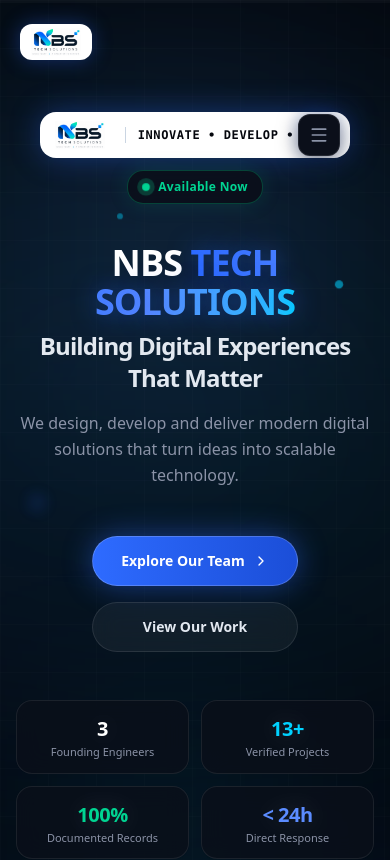
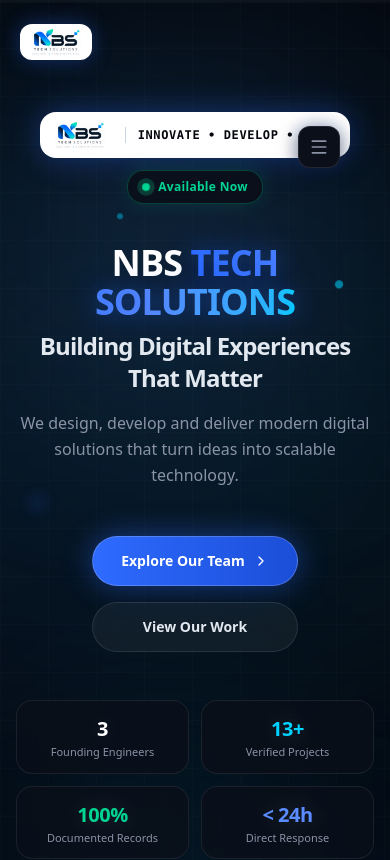
Before and after one commit to Naveen798933/NBS-TECH-SOLUTIONS, a Next.js app: page / in a window 390 px wide. Shown: the top 860 px of the page. Built offline with nearby package versions, Linux system fonts and the light colour scheme.

Commit message:
style(mobile): shift hamburger menu down to top: 126px

```diff
--- a/src/app/globals.css
+++ b/src/app/globals.css
@@ -143,7 +143,7 @@ body {
 @media (max-width: 767px) {
   .mobile-hamburger-btn {
     position: absolute !important;
-    top: 114px !important;
+    top: 126px !important;
     right: max(20px, calc(50% - 145px)) !important;
     z-index: 60 !important;
     margin-right: 0 !important;
```
